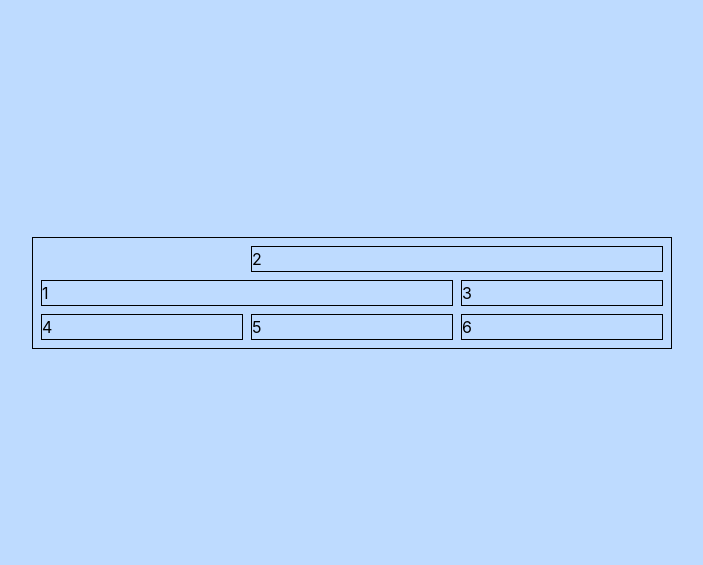
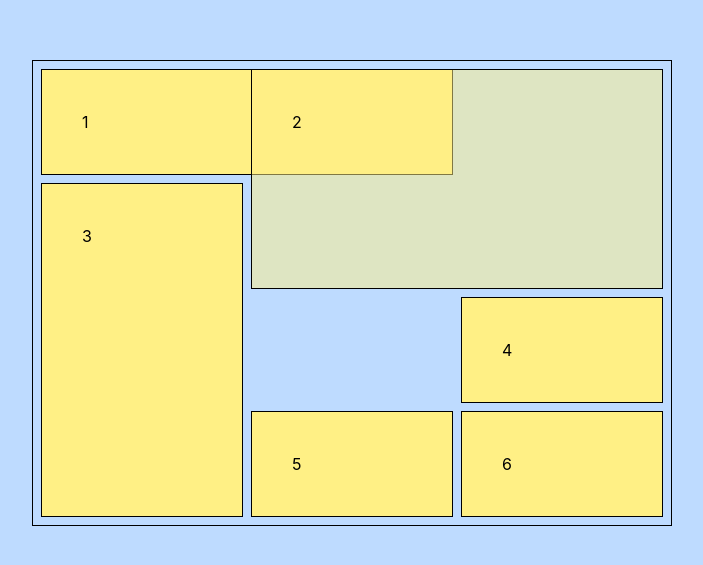
Before and after one commit to sargamsubedi/LearningTailwindCSS, a React (Vite) app: page / in a window 1280 px wide. Shown: the part 107-672 px from the top of the page, without its empty margins (288-991 px from the left). Built offline with nearby package versions, Linux system fonts and the light colour scheme.

Commit message:
add second grid practice file

```diff
--- a/src/Grid_Practice/Second.jsx
+++ b/src/Grid_Practice/Second.jsx
@@ -5,13 +5,13 @@
 function Second()
 {
     return(
-        <div className="border w-1/2 grid grid-cols-3 gap-2 p-2">
-           <div className="border col-span-2">1</div>
-           <div className="border col-start-2 row-start-1 col-span-2">2</div>
-           <div className="border">3</div>
-           <div className="border">4</div>
-           <div className="border">5</div>
-           <div className="border">6</div>
+        <div className="border w-1/2 grid grid-cols-3 grid-rows-4 gap-2 p-2">
+           <div className="border p-10 bg-yellow-200 col-span-2 row-start-1 col-start-1">1</div>
+           <div className="border p-10 bg-yellow-200/50 col-start-2 row-start-1 col-span-2 row-span-2">2</div>
+           <div className="border p-10 bg-yellow-200 row-span-3">3</div>
+           <div className="border p-10 bg-yellow-200 -col-end-1">4</div>
+           <div className="border p-10 bg-yellow-200">5</div>
+           <div className="border p-10 bg-yellow-200">6</div>
 
         </div>
     )
```
